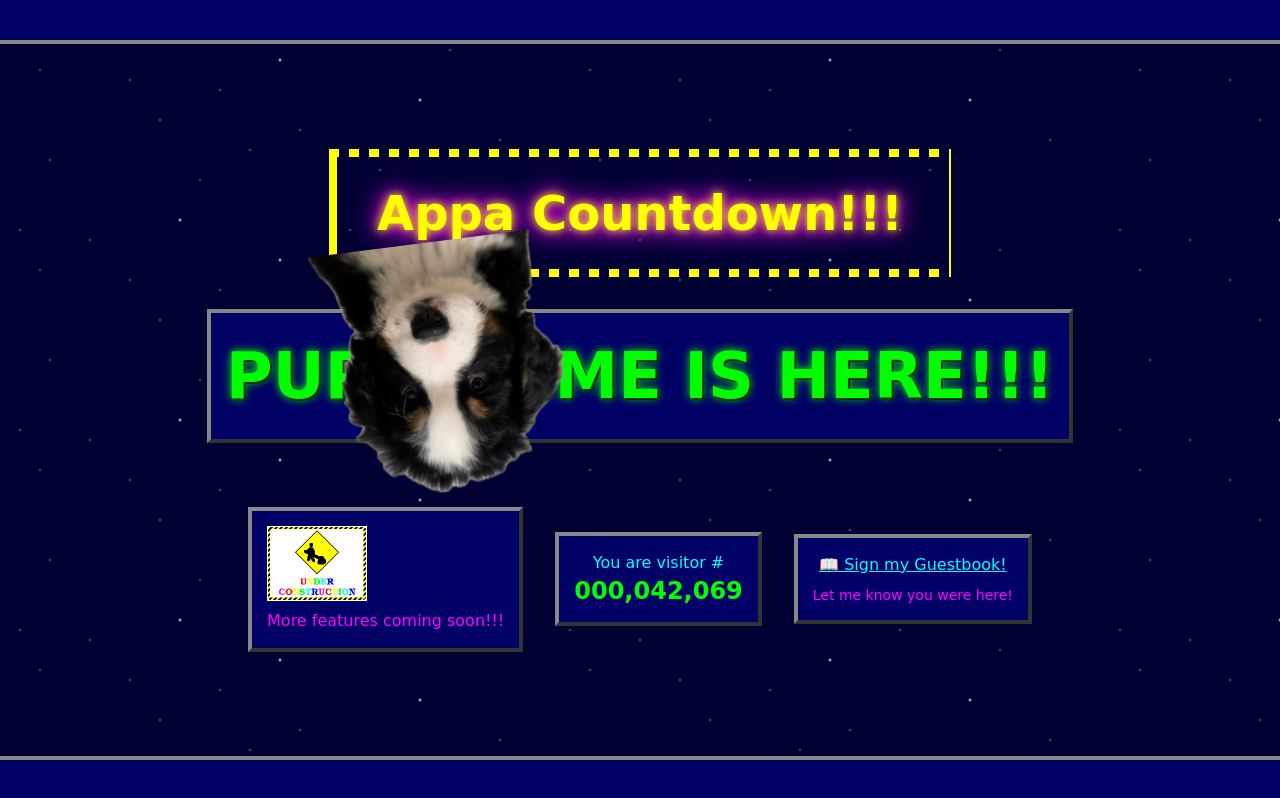
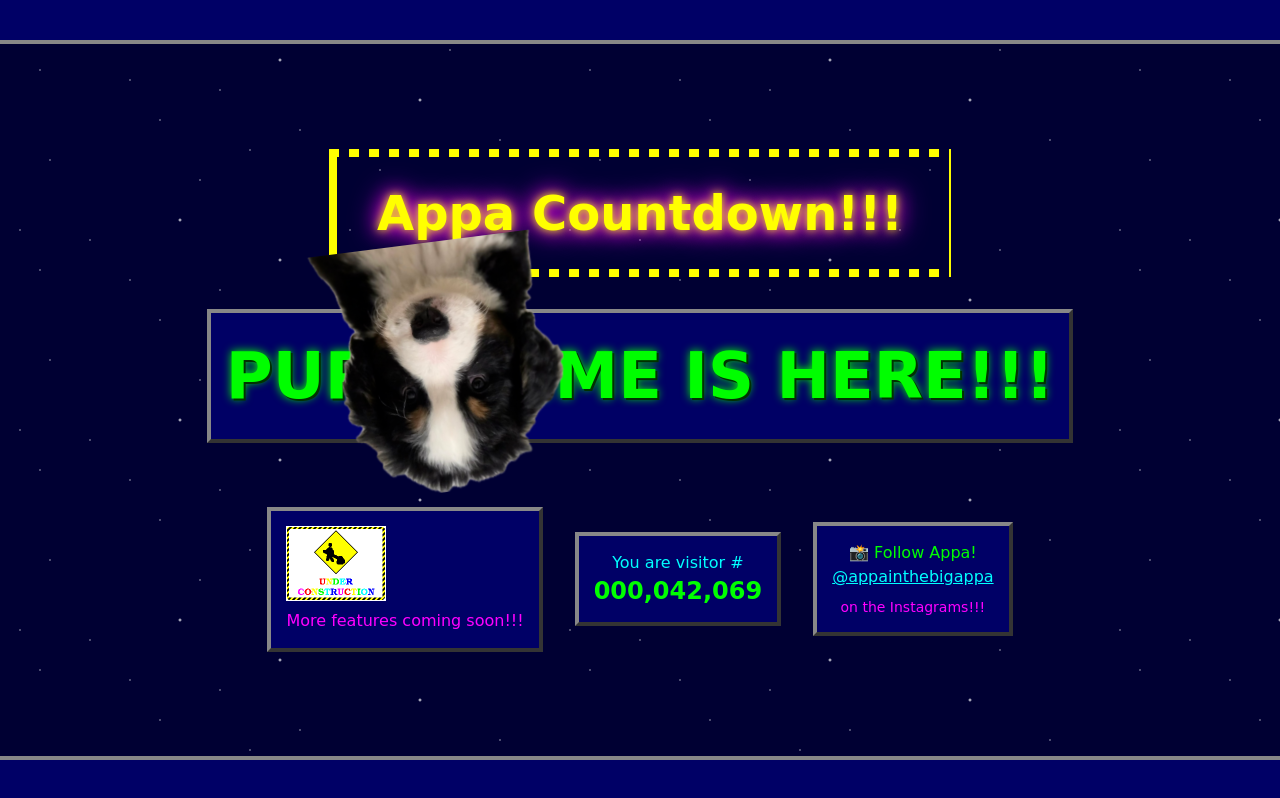
Before and after one commit to haldunanil-portfolio/appa, a Next.js app: page / in a window 1280 px wide. Built offline with nearby package versions, Linux system fonts and the light colour scheme.

Commit message:
feat: add link to instagram

```diff
--- a/app/page.tsx
+++ b/app/page.tsx
@@ -47,13 +47,20 @@
             </p>
           </div>
 
-          {/* Guestbook */}
+          {/* Instagram Link */}
           <div className="geo-box text-center">
+            <p className="text-[var(--geo-lime)]">📸 Follow Appa!</p>
             <p>
-              <a href="#">📖 Sign my Guestbook!</a>
+              <a
+                href="https://www.instagram.com/appainthebigappa"
+                target="_blank"
+                rel="noopener noreferrer"
+              >
+                @appainthebigappa
+              </a>
             </p>
             <p className="text-sm text-[var(--geo-hot-pink)] mt-2">
-              Let me know you were here!
+              on the Instagrams!!!
             </p>
           </div>
         </div>
```
